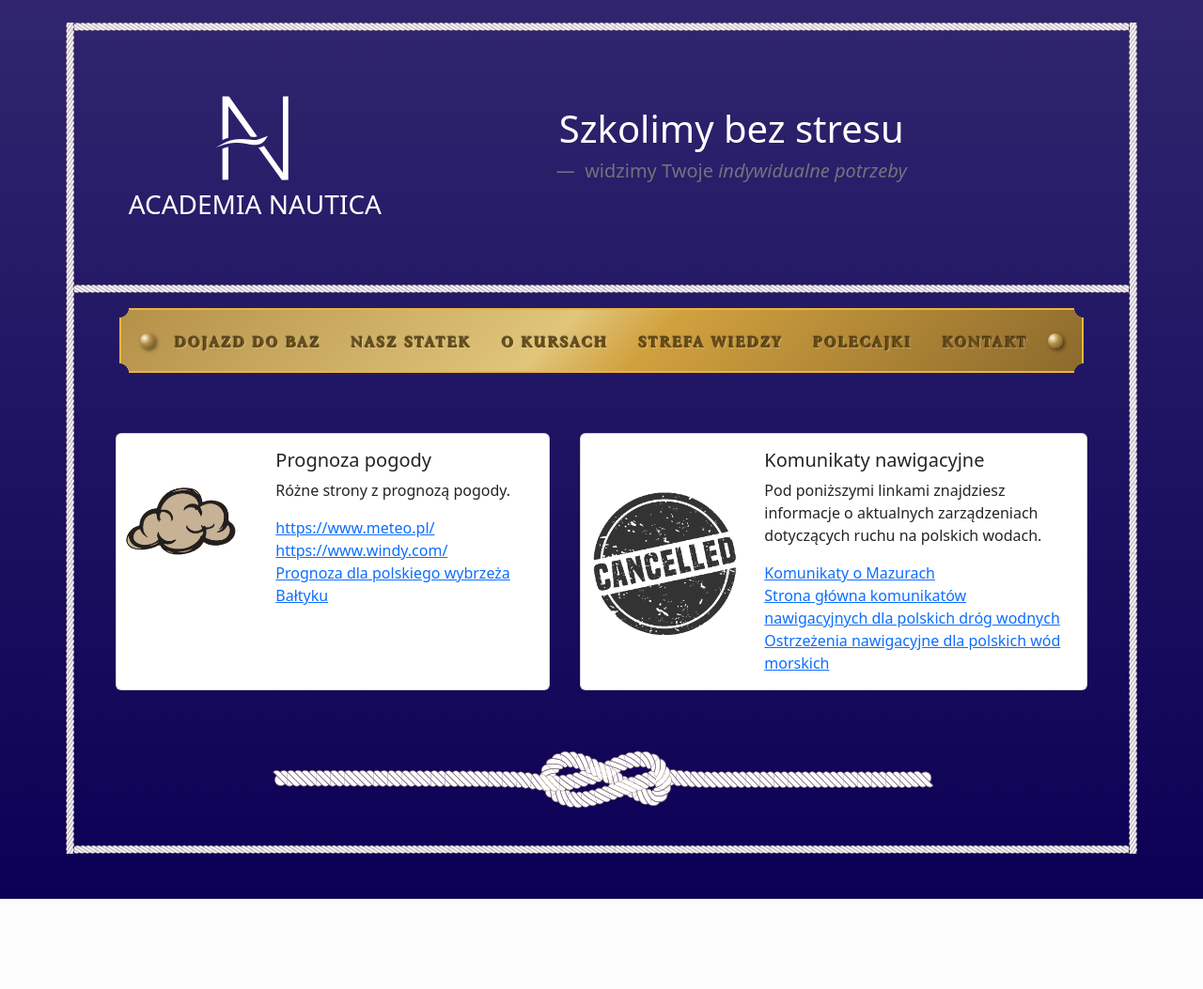
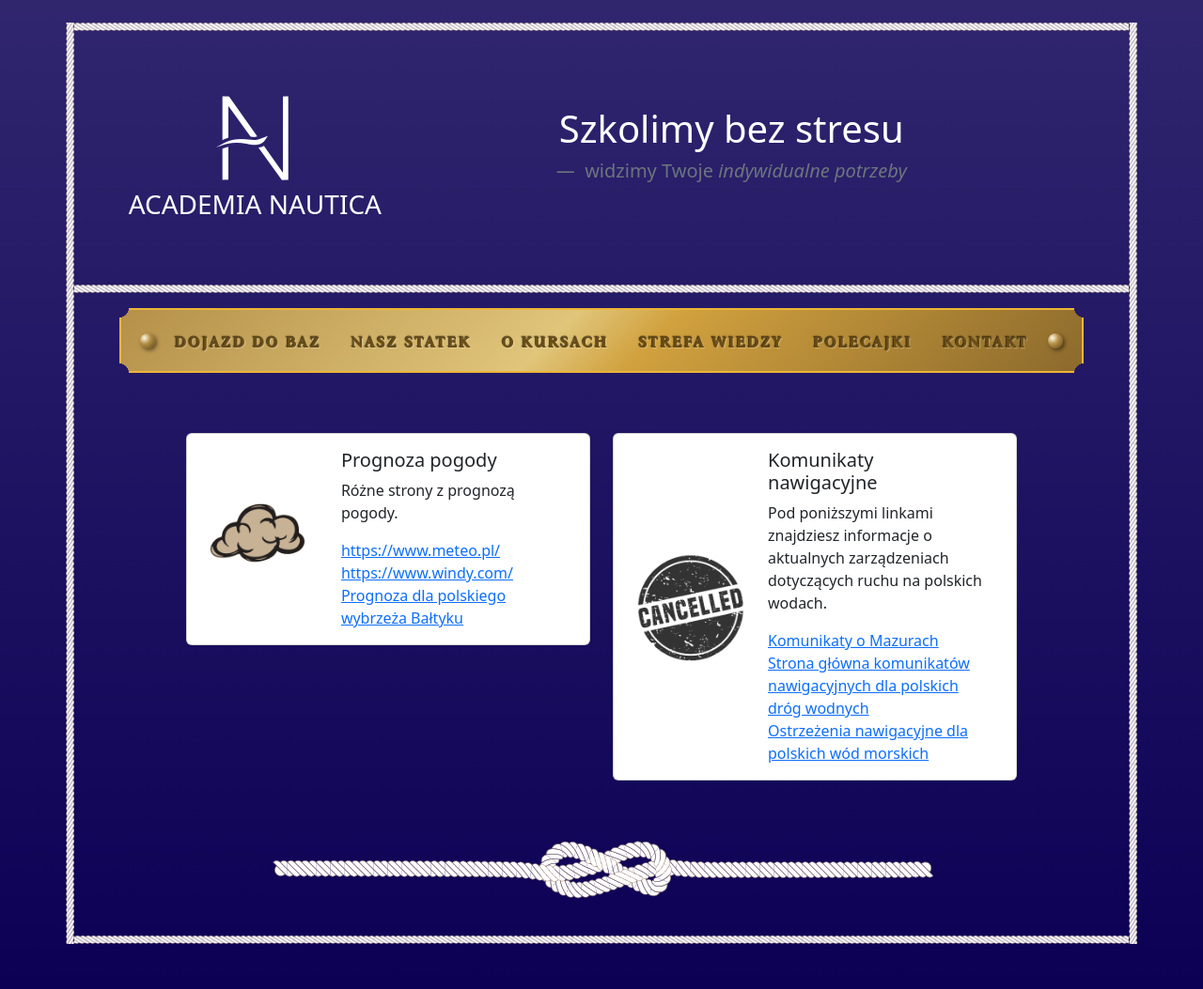
Before and after one commit to hrabia-Torcik/anw_www, a Django app: page /polecajki/ in a window 1280 px wide. Shown: the whole page at 94% size. Before the commit the page ends 957 px from the top, so only its background shows below. Run offline with Django 3.2, Linux system fonts and the light colour scheme; some libraries are stand-ins or nearby versions.

Commit message:
Drobiazgi

```diff
--- a/basepage/templates/basepage/polecajki.html
+++ b/basepage/templates/basepage/polecajki.html
@@ -8,7 +8,9 @@
 
 
   <div class="container d-flex">
-      <div class="card mx-3" style="max-width: 540px;">
+      <div class="row g-4">
+          <div class="col-12 col-md-5 offset-md-1">
+              <div class="card px-3" style="max-width: 540px;">
               <div class="row g-0 align-items-center">
                   <div class="col-md-4">
                     <!-- Obrazek na górze -->
@@ -35,9 +37,9 @@
                       </div>
               </div>
               </div>
-
-
-          <div class="card mx-3" style="max-width: 540px;">
+          </div>
+          <div class="col-12 col-md-5">
+              <div class="card px-3" style="max-width: 540px;">
               <div class="row g-0 align-items-center">
                   <div class="col-md-4">
                     <!-- Obrazek na górze -->
@@ -65,6 +67,8 @@
               </div>
               </div>
           </div>
+      </div>
+  </div>
 
 
 </div>
```
Lines whose indentation alone changed are shown as unchanged.
